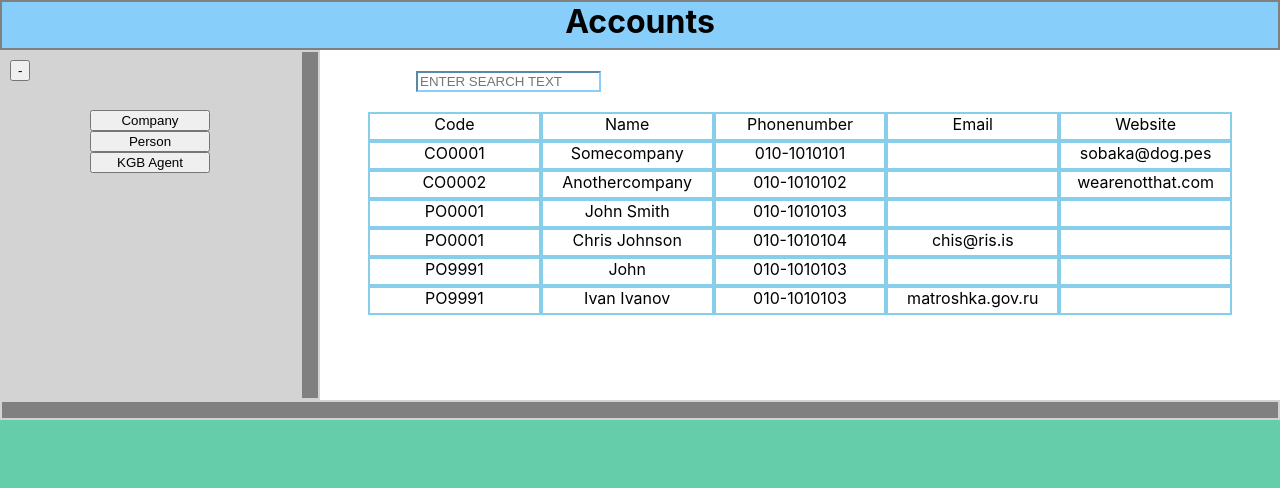
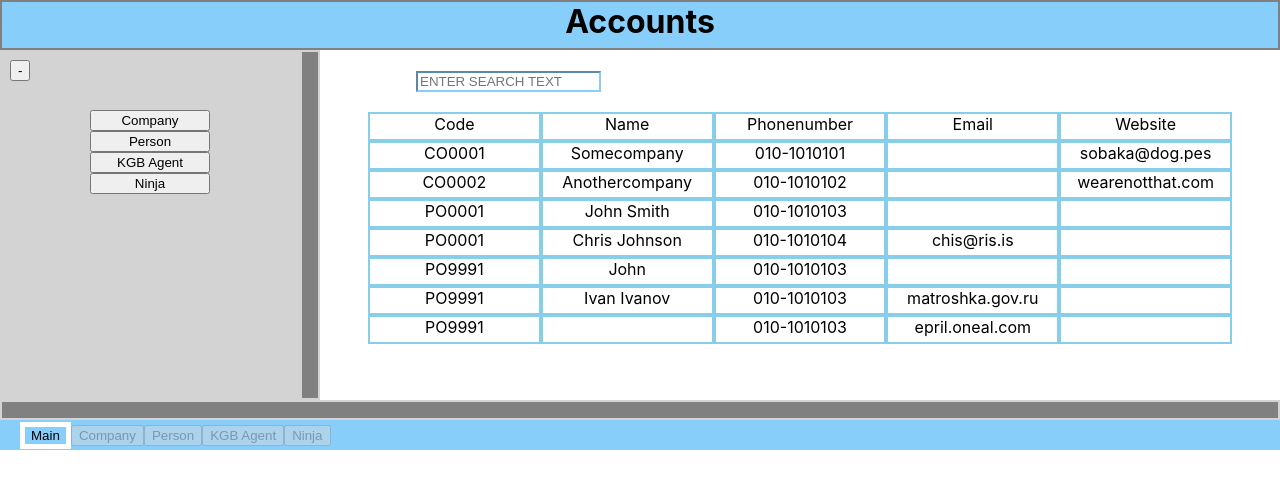
Before and after one commit to livotron/probegin-test-task, a React (Create React App) app: page / in a window 1280 px wide. Shown: the top 488 px of the page. Built offline with nearby package versions, Linux system fonts and the light colour scheme.

Commit message:
added detail section

```diff
--- a/src/Assets/input.json
+++ b/src/Assets/input.json
@@ -114,6 +114,26 @@
           "phonenumber": "010-1010103",
           "email": "matroshka.gov.ru"
         }
+      },
+      {
+        "is": "Account",
+        "id": 7,
+        "code": "PO9991",
+        "is_buyer": true,
+        "is_supplier": false,
+        "type": {
+          "is": "AccountType",
+          "id": 4,
+          "name": "Ninja"
+        },
+        "type_detail": {
+          "is": "Ninja",
+          "id": 1,
+          "bondage-color": "Orange",
+          "nickname": "Mikelanjelo",
+          "phonenumber": "010-1010103",
+          "email": "epril.oneal.com  "
+        }
       }
 
     ]
--- a/src/components/Layout/AccountDetail/AccountDetail.css
+++ b/src/components/Layout/AccountDetail/AccountDetail.css
@@ -1,5 +1,23 @@
 .account-detail {
     width: 100%;
-    background-color: mediumaquamarine;
-    min-height: 30px;
+        min-height: 30px;
 }
+.tab-bar {
+    width: 100%;
+    height: 30px;
+    background-color: lightskyblue;
+    padding-left: 20px;
+    box-sizing: border-box;
+    display: flex;
+    align-items: center;
+}
+
+.selected-tab{
+    background-color: lightskyblue;
+    border: 5px solid white
+}
+
+.detail-fields {
+    margin-top: 40px;
+    margin-left: 30px;
+}
--- a/src/components/Layout/AccountDetail/AccountDetail.tsx
+++ b/src/components/Layout/AccountDetail/AccountDetail.tsx
@@ -1,20 +1,67 @@
-import "./AccountDetail.css"
+import { useContext, useEffect, useState } from "react";
+import { AccountContext } from "../../../context/AccountContext";
+import "./AccountDetail.css";
 
 type AccountDetailProps = {
-    reservedHeight: number;
-}
+  reservedHeight: number;
+};
 
 const AccountDetail: React.FunctionComponent<AccountDetailProps> = (props) => {
-    return (
-        <div className="account-detail"
-            style={{height: `calc(100vh - ${props.reservedHeight}px - 20px)`}}
+  const { accountTypes, selectedAccount } = useContext(AccountContext);
+
+  const [selectedTypeId, setSelectedTypeId] = useState(-1);
+
+  const onMainPressed = () => {
+    setSelectedTypeId(-1);
+  };
+  const onDetailPressed = (id: number) => {
+    setSelectedTypeId(id);
+  };
+  useEffect(() => {
+    setSelectedTypeId(-1);
+  }, [selectedAccount]);
+  return (
+    <div
+      className="account-detail"
+      style={{ height: `calc(100vh - ${props.reservedHeight}px - 20px)` }}
+    >
+      <div className="tab-bar">
+        <button
+          onClick={onMainPressed}
+          className={selectedTypeId === -1 ? "selected-tab" : ""}
         >
-            <div  className="tab-bar">
+          Main
+        </button>
+        {accountTypes.map((accType, index) => (
+          <button
+            key={index}
+            onClick={() => onDetailPressed(accType.id)}
+            className={accType.id === selectedTypeId ? "selected-tab" : ""}
+            disabled={selectedAccount?.type.id !== accType.id}
+          >
+            {accType.name}
+          </button>
+        ))}
+      </div>
+      <div className="detail-fields">
+        {selectedAccount && selectedTypeId === -1 ? (
+          <>
+            <div>{`Code - ${selectedAccount.code}`}</div>
+            <div>{`Buyer - ${selectedAccount.is_buyer}`}</div>
+            <div>{`Supplier - ${selectedAccount.is_supplier}`}</div>
+          </>
+        ) : selectedAccount ? (
+          <div>
+            {Object.entries(selectedAccount?.type_detail).map(
+              (keyValue, index) => {
+                return <div key={index}>{`${keyValue[0]} - ${keyValue[1]}`}</div>;
+              }
+            )}
+          </div>
+        ) : null}
+      </div>
+    </div>
+  );
+};
 
-            </div>
-
-        </div>
-    )
-}
-
-export default AccountDetail
+export default AccountDetail;
--- a/src/components/Layout/SearchList/SearchList.tsx
+++ b/src/components/Layout/SearchList/SearchList.tsx
@@ -4,7 +4,7 @@ import ListItem from "./ListItem/ListItem";
 import "./SearchList.css";
 
 const SearchList = () => {
-  const { accounts, getAccounts, filterId } = useContext(AccountContext);
+  const { accounts, getAccounts, filterId, setSelectedAccountId } = useContext(AccountContext);
   const [searchFor, setSearchFor] = useState<string>("");
     const [selectedId, setSelectedId] = useState<number>(0);
   useEffect(() => {
@@ -41,11 +41,20 @@ const SearchList = () => {
     return false;
   });
 
-  const selectItem = () => {};
+  const selectItem = (id: number) => {
+    if(id !== selectedId) {
+      setSelectedId(id);
+      setSelectedAccountId(id);
+    } else {
+      setSelectedId(-1);
+      setSelectedAccountId(-1);
+
+    }
+  };
   const listItems = searchedAccounts.map((account, index) => (
     <ListItem
       selected={selectedId === account.id}
-      select={() => setSelectedId(account.id)}
+      select={() => selectItem(account.id)}
       key={index}
       code={account.code}
       name={
--- a/src/context/AccountContext.tsx
+++ b/src/context/AccountContext.tsx
@@ -1,4 +1,4 @@
-import { createContext, useState } from "react";
+import { createContext, useEffect, useState } from "react";
 import Account from "../models/Account";
 import json from "../Assets/input.json";
 import ApiInput from "../models/ApiInput";
@@ -8,7 +8,7 @@ type ContextProps = {
   getAccounts: () => void;
   accounts: Account[];
   accountTypes: AccountType[];
-  getSelectedAccount: (id: number) => Account | null;
+  selectedAccount: Account | null;
   filterId: number;
   applyFilterId: (id: number) => void;
   setSelectedAccountId: (id: number) => void;
@@ -18,7 +18,7 @@ export const AccountContext = createContext<ContextProps>({
   accounts: [],
   accountTypes: [],
   getAccounts: () => {},
-  getSelectedAccount: (id) => new Account(),
+  selectedAccount: null,
   filterId: -1,
   applyFilterId: (id) => {},
   setSelectedAccountId: (id) => {},
@@ -28,14 +28,13 @@ const AccountService: React.FunctionComponent = ({ children }) => {
   const [accounts, setAccounts] = useState<Account[]>([]);
   const [accountTypes, setAccountTypes] = useState<AccountType[]>([]);
   const [filterId, applyFilterId] = useState<number>(-1);
-  const [selectedAccountId, setSelectedAccountId] = useState<number>();
+  const [selectedAccountId, setSelectedAccountId] = useState<number>(-1);
+  const [selectedAccount, setSelectedAccount] = useState<Account|null>(null)
 
   const getAccounts = () => {
-    console.log("getting account");
     let input: ApiInput;
     setTimeout(() => {
       input = (json as unknown) as ApiInput;
-      console.log("got accounts", input.items);
       setAccounts(input.items);
       initAccountTypes(input.items);
     }, 3000);
@@ -53,10 +52,15 @@ const AccountService: React.FunctionComponent = ({ children }) => {
     });
     setAccountTypes(initAccountTypes);
   };
-
   const getSelectedAccount = () => {
     return accounts.find((acc) => acc.id === selectedAccountId) || null;
   };
+  useEffect(() => {
+    setSelectedAccount(getSelectedAccount());
+
+  },[selectedAccountId])
+
+
 
   return (
     <AccountContext.Provider
@@ -64,7 +68,7 @@ const AccountService: React.FunctionComponent = ({ children }) => {
         getAccounts,
         accountTypes,
         accounts,
-        getSelectedAccount,
+        selectedAccount,
         filterId,
         applyFilterId,
         setSelectedAccountId,
```
Also changed, not shown: src/models/Account.tsx (+0 -18 lines).
